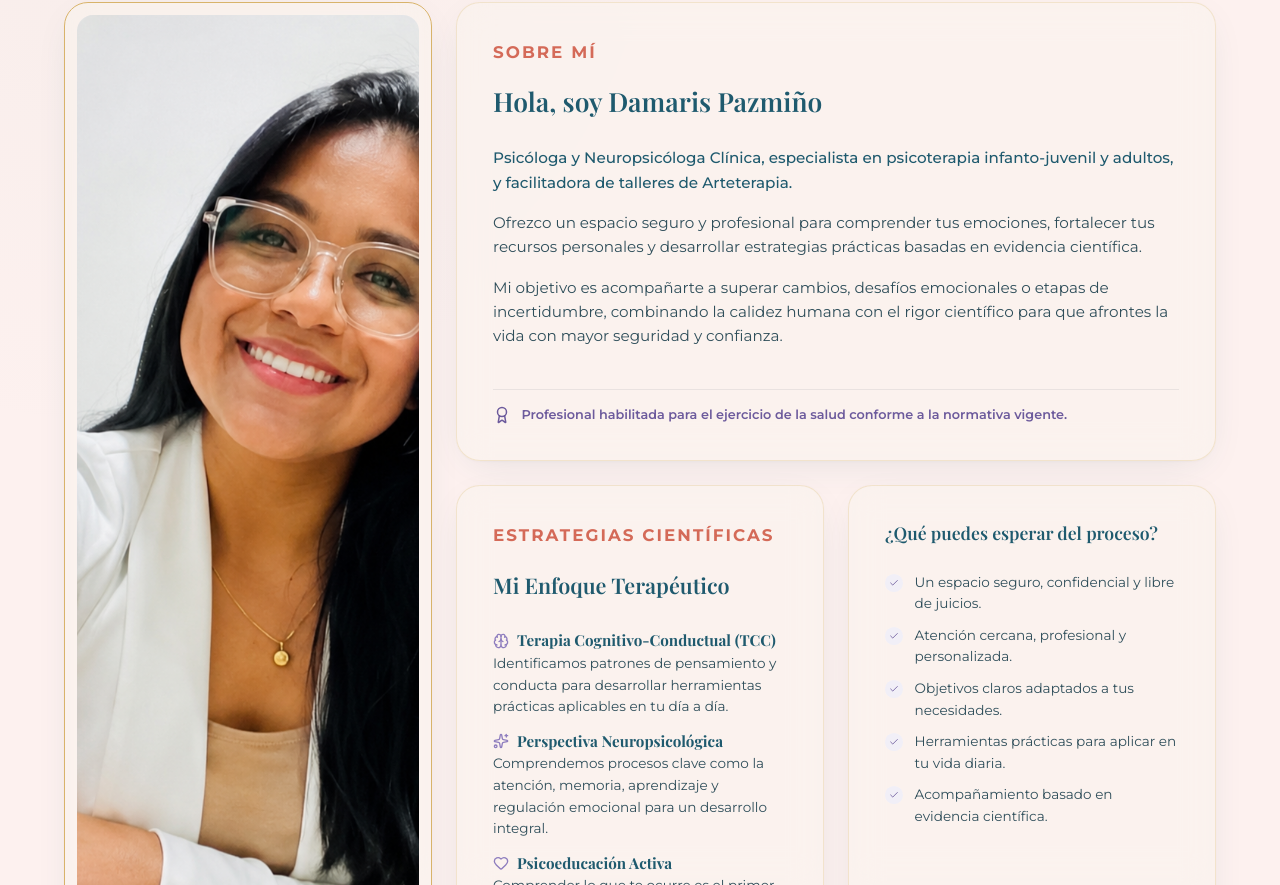
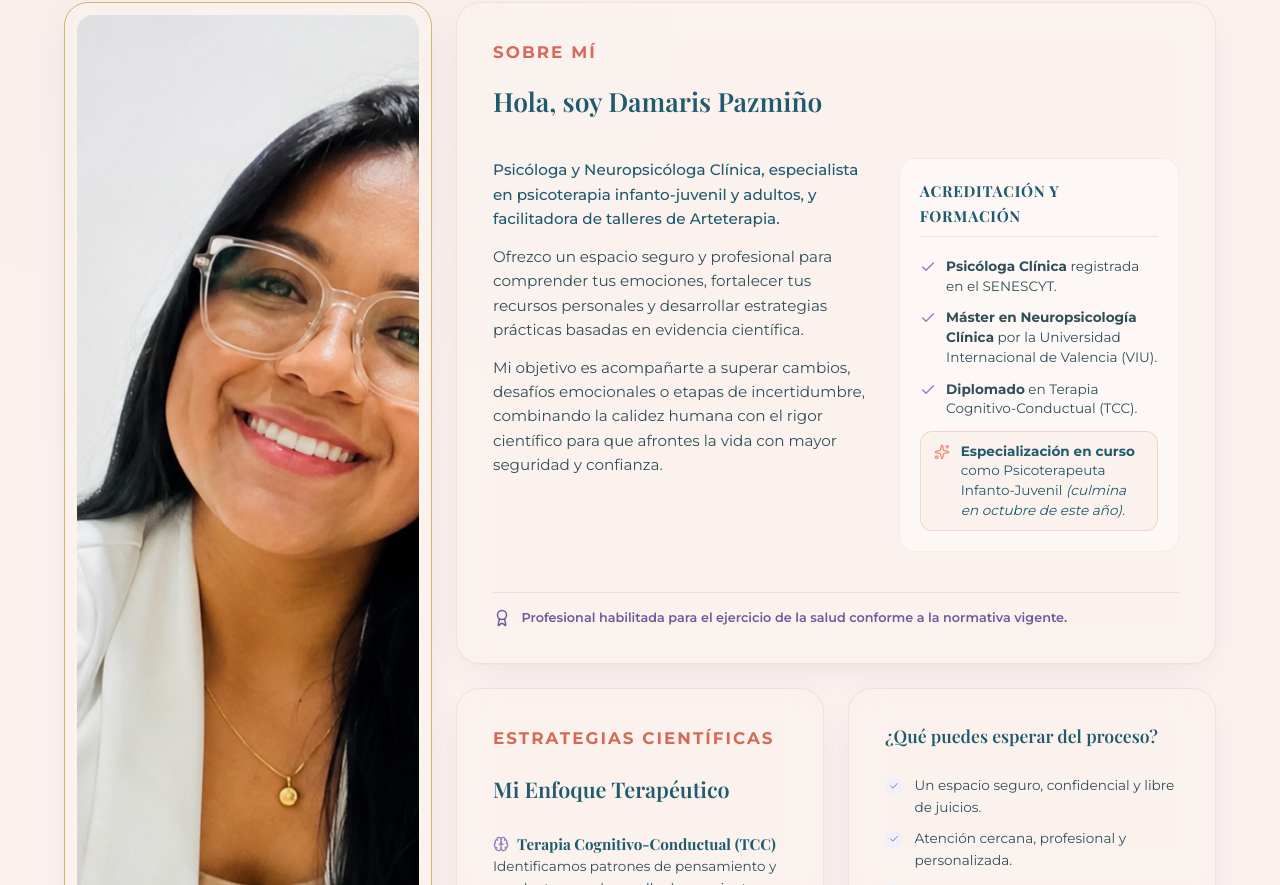
Before and after one commit to MAXVMVS/psic-damarispazmino, a React (Vite) app: page / in a window 1280 px wide. Shown: the part 1379-2264 px from the top of the page. Built offline with nearby package versions, Linux system fonts and the light colour scheme; no server answers; a web font is replaced by a local one.

Commit message:
content: add academic credentials list and highlighted infanto-juvenil specialization in Bento Bio Card

```diff
--- a/src/App.tsx
+++ b/src/App.tsx
@@ -329,7 +329,10 @@ Quedo atento/a a su respuesta. ¡Muchas gracias!`;
             {/* Bento Card 2: Condensed Bio */}
             <div className="bento-card bento-bio-card">
               <span className="section-tag" style={{ fontSize: '1.05rem', marginBottom: '0.25rem', fontWeight: 700 }}>Sobre mí</span>
-              <h3 className="bento-card-title" style={{ fontSize: '1.65rem' }}>Hola, soy Damaris Pazmiño</h3>
+              <h3 className="bento-card-title" style={{ fontSize: '1.65rem', marginBottom: '1.5rem' }}>Hola, soy Damaris Pazmiño</h3>
+
+              <div className="bento-bio-grid">
+                <div className="bento-bio-col-narrative">
                   <p className="bento-card-p" style={{ fontWeight: 500, color: 'var(--color-navy)' }}>
                     Psicóloga y Neuropsicóloga Clínica, especialista en psicoterapia infanto-juvenil y adultos, y facilitadora de talleres de Arteterapia.
                   </p>
@@ -339,6 +342,32 @@ Quedo atento/a a su respuesta. ¡Muchas gracias!`;
                   <p className="bento-card-p">
                     Mi objetivo es acompañarte a superar cambios, desafíos emocionales o etapas de incertidumbre, combinando la calidez humana con el rigor científico para que afrontes la vida con mayor seguridad y confianza.
                   </p>
+                </div>
+
+                <div className="bento-bio-col-credentials">
+                  <span className="bento-credentials-title">Acreditación y Formación</span>
+                  <ul className="bento-credentials-list">
+                    <li className="bento-credential-item">
+                      <Check size={16} />
+                      <span><strong>Psicóloga Clínica</strong> registrada en el SENESCYT.</span>
+                    </li>
+                    <li className="bento-credential-item">
+                      <Check size={16} />
+                      <span><strong>Máster en Neuropsicología Clínica</strong> por la Universidad Internacional de Valencia (VIU).</span>
+                    </li>
+                    <li className="bento-credential-item">
+                      <Check size={16} />
+                      <span><strong>Diplomado</strong> en Terapia Cognitivo-Conductual (TCC).</span>
+                    </li>
+                    <li className="bento-credential-item highlighted">
+                      <Sparkles size={16} />
+                      <span>
+                        <strong>Especialización en curso</strong> como Psicoterapeuta Infanto-Juvenil <em>(culmina en octubre de este año)</em>.
+                      </span>
+                    </li>
+                  </ul>
+                </div>
+              </div>
 
               <div className="bento-bio-badge" style={{ marginTop: '1.5rem', display: 'flex', alignItems: 'center', gap: '0.65rem', color: 'var(--color-sage-dark)', borderTop: '1px solid rgba(28,45,60,0.08)', paddingTop: '1rem' }}>
                 <Award size={18} style={{ flexShrink: 0 }} />
--- a/src/index.css
+++ b/src/index.css
@@ -1867,6 +1867,86 @@ section {
   gap: 1rem;
 }
 
+/* Bento Bio Grid Layout & Credentials */
+.bento-bio-grid {
+  display: grid;
+  grid-template-columns: 1.2fr 0.9fr;
+  gap: 2rem;
+  width: 100%;
+}
+
+.bento-bio-col-narrative {
+  display: flex;
+  flex-direction: column;
+  gap: 0.85rem;
+}
+
+.bento-bio-col-credentials {
+  display: flex;
+  flex-direction: column;
+  gap: 1rem;
+  background-color: rgba(255, 255, 255, 0.4);
+  border-radius: 16px;
+  padding: 1.25rem;
+  border: 1px solid rgba(28, 45, 60, 0.05);
+}
+
+.bento-credentials-title {
+  font-family: var(--font-display);
+  font-size: 0.95rem;
+  font-weight: 700;
+  color: var(--color-navy);
+  text-transform: uppercase;
+  letter-spacing: 0.05em;
+  border-bottom: 1px solid rgba(28, 45, 60, 0.1);
+  padding-bottom: 0.5rem;
+  margin-bottom: 0.25rem;
+}
+
+.bento-credentials-list {
+  display: flex;
+  flex-direction: column;
+  gap: 0.75rem;
+  list-style: none;
+  padding: 0;
+  margin: 0;
+}
+
+.bento-credential-item {
+  display: flex;
+  align-items: flex-start;
+  gap: 0.65rem;
+  font-size: 0.85rem;
+  color: var(--color-navy-light);
+  line-height: 1.45;
+}
+
+.bento-credential-item svg {
+  color: var(--color-sage);
+  margin-top: 2px;
+  flex-shrink: 0;
+}
+
+.bento-credential-item.highlighted {
+  border: 1px solid rgba(211, 132, 107, 0.25);
+  background-color: rgba(211, 132, 107, 0.06);
+  padding: 0.6rem 0.85rem;
+  border-radius: 12px;
+  color: var(--color-navy);
+}
+
+.bento-credential-item.highlighted svg {
+  color: var(--color-terracotta);
+}
+
+@media (max-width: 900px) {
+  .bento-bio-grid {
+    grid-template-columns: 1fr;
+    gap: 1.5rem;
+  }
+}
+
+
 .bento-approach-card {
   grid-column: span 4;
   gap: 1.25rem;
```
Lines whose indentation alone changed are shown as unchanged.
